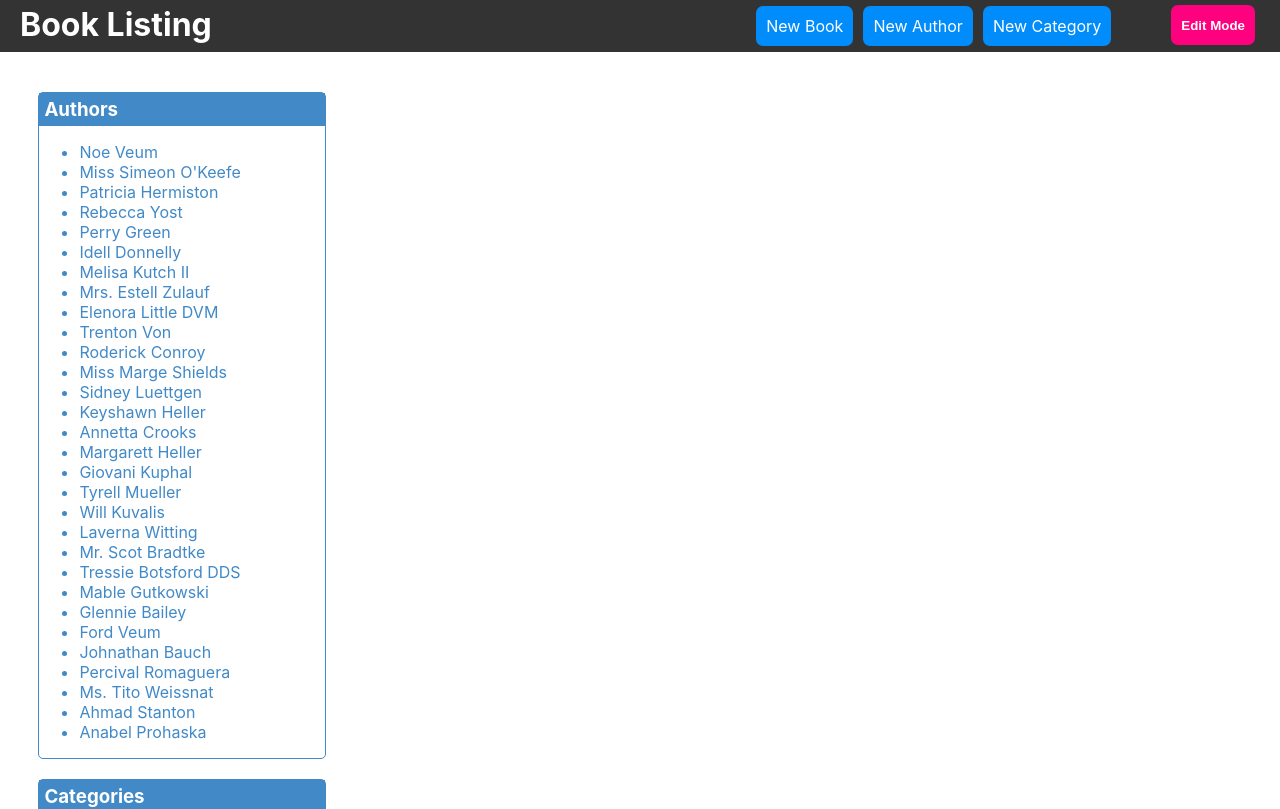
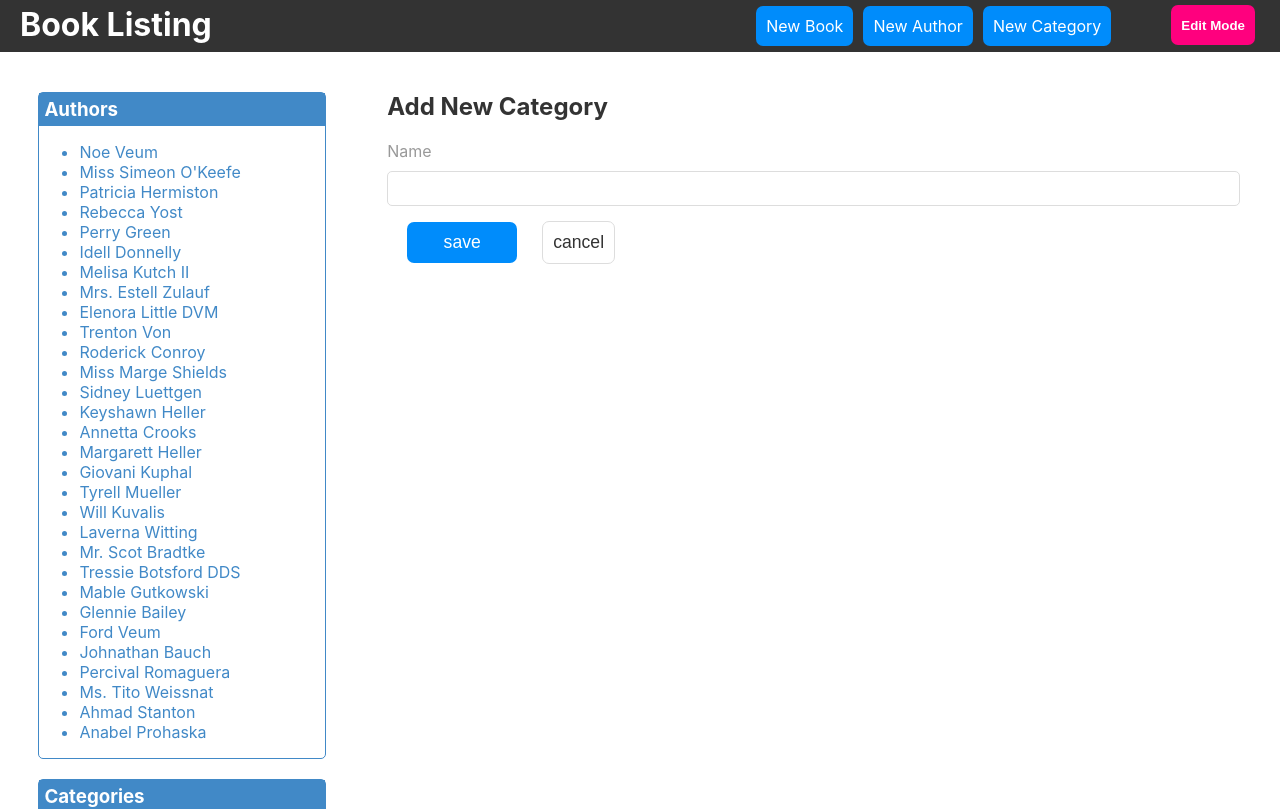
Before and after one commit to fatmaMGomaa/book-lisiting, a React (Create React App) app: page /category/1/edit in a window 1280 px wide. Shown: the top 809 px of the page. Built offline with nearby package versions, Linux system fonts and the light colour scheme.

Commit message:
add and edit category forms

```diff
--- a/package.json
+++ b/package.json
@@ -11,7 +11,8 @@
     "react-bootstrap": "^1.0.0-beta.15",
     "react-dom": "^16.12.0",
     "react-router-dom": "^5.1.2",
-    "react-scripts": "3.2.0"
+    "react-scripts": "3.2.0",
+    "uuid": "^3.3.3"
   },
   "scripts": {
     "start": "react-scripts start",
--- a/src/App.css
+++ b/src/App.css
@@ -8,6 +8,7 @@ a {
   flex-wrap: wrap;
   justify-content: space-around;
   color: #333333;
+  text-transform: capitalize;
 }
 
 .app-container .left {
@@ -64,9 +65,6 @@ a {
 }
 
 .user-search {
-  display: flex;
-  justify-content: space-between;
-  align-items: center;
   border-bottom: 2px solid #999999;
   padding-bottom: 10px;
 }
--- a/src/App.js
+++ b/src/App.js
@@ -10,6 +10,7 @@ import CategoryPage from "./components/CategoryPage/CategoryPage";
 import AuthorPage from "./components/AuthorPage/AuthorPage";
 import DataContextProvider from "./components/contexts/DataContext";
 import EditModeContextProvider from "./components/contexts/EditModeContext";
+import CategoryForm from "./components/Forms/CategoryForm/CategoryForm";
 
 function App() {
   return (
@@ -23,11 +24,17 @@ function App() {
           <div className="right">
             <Switch>
               <Route exact path="/" component={Index} />;
+              <Route exact path={"/category/new"} component={CategoryForm} />
               <Route exact path={"/book/:bookId"} component={BookPage} />
               <Route
                 exact
                 path={"/category/:categoryId"}
                 component={CategoryPage}
+              />
+              <Route
+                exact
+                path={"/category/:categoryId/edit"}
+                component={CategoryForm}
               />
               <Route exact path={"/author/:authorId"} component={AuthorPage} />
             </Switch>
--- a/src/components/CardsContainer/CardsContainer.js
+++ b/src/components/CardsContainer/CardsContainer.js
@@ -4,9 +4,13 @@ import Card from "../Card/Card";
 const CardsContainer = props => {
   return (
     <div className="cards__container">
-      {props.itemsArray.map(item => {
-        return <Card url={props.url} item={item} key={item.id} />;
-      })}
+      {props.itemsArray.length ? (
+        props.itemsArray.map(item => {
+          return <Card url={props.url} item={item} key={item.id} />;
+        })
+      ) : (
+        <h3>no books</h3>
+      )}
     </div>
   );
 };
--- a/src/components/CategoryPage/CategoryPage.js
+++ b/src/components/CategoryPage/CategoryPage.js
@@ -13,7 +13,7 @@ class CategoryPage extends React.Component {
     return (
       <React.Fragment>
         <NameHeader url="/category/" item={category} />
-        <CardsContainer itemsArray={categoryBooks} url="/book/" />;
+        <CardsContainer itemsArray={categoryBooks} url="/book/" />
       </React.Fragment>
     );
   }
--- a/src/components/EditButton/EditButton.js
+++ b/src/components/EditButton/EditButton.js
@@ -3,14 +3,27 @@ import { Link } from "react-router-dom";
 import { FontAwesomeIcon } from "@fortawesome/react-fontawesome";
 import { faPencilAlt } from "@fortawesome/free-solid-svg-icons";
 import { EditModeContext } from "../contexts/EditModeContext";
+import { saveToLocalStorage } from "../../util/localStorage";
 
-const EditButton = props => {
-  const { editMode } = React.useContext(EditModeContext);
-  return editMode ? (
-    <Link to={`${props.url + props.item.id}/edit`} className="edit-btn">
-      <FontAwesomeIcon icon={faPencilAlt} size="xs" color="white" />
-      Edit
-    </Link>
-  ) : null;
-};
+class EditButton extends React.Component {
+  static contextType = EditModeContext;
+  handleClick = item => {
+    saveToLocalStorage("item", item);
+    saveToLocalStorage("actionType", "edit");
+  };
+  render() {
+    const { editMode } = this.context;
+    return editMode ? (
+      <Link
+        to={`${this.props.url + this.props.item.id}/edit`}
+        className="edit-btn"
+        onClick={e => this.handleClick(this.props.item)}
+      >
+        <FontAwesomeIcon icon={faPencilAlt} size="xs" color="white" />
+        Edit
+      </Link>
+    ) : null;
+  }
+}
+
 export default EditButton;
--- /dev/null
+++ b/src/components/Forms/BaseForm/BaseForm.js
@@ -0,0 +1,30 @@
+import React from "react";
+
+class BaseForm extends React.Component {
+  handleCancelButton = e => {
+    e.preventDefault();
+    this.props.history.push(`/`);
+  };
+  render() {
+    return (
+      <form onSubmit={this.props.handleSubmit} className="form">
+        <h2>{this.props.title}</h2>
+        {this.props.children}
+        <div>
+          <button type="submit" className="submit-btn btn">
+            save
+          </button>
+          <button
+            type="button"
+            className="cancel-btn btn"
+            onClick={this.handleCancelButton}
+          >
+            cancel
+          </button>
+        </div>
+      </form>
+    );
+  }
+}
+
+export default BaseForm;
--- /dev/null
+++ b/src/components/Forms/CategoryForm/CategoryForm.js
@@ -0,0 +1,90 @@
+import React from "react";
+import { EditModeContext } from "../../contexts/EditModeContext";
+import { DataContext } from "../../contexts/DataContext";
+import { getLocalStorageItem } from "../../../util/localStorage";
+import BaseForm from "../BaseForm/BaseForm";
+import "../Form.css";
+const uuidv4 = require("uuid/v4");
+
+class CategoryForm extends React.Component {
+  static contextType = DataContext;
+  state = { newItemName: "" };
+  componentDidMount() {
+    this.handlGetItemsFromLocalstorage();
+  }
+
+  handlGetItemsFromLocalstorage = () => {
+    const actionType = getLocalStorageItem("actionType");
+    let item = getLocalStorageItem("item");
+    this.setState({
+      ...item,
+      actionType
+    });
+  };
+  handleInputChange = e => {
+    this.setState({
+      [e.target.name]: e.target.value
+    });
+  };
+  handleNewCategory = e => {
+    e.preventDefault();
+    let newItem = { id: uuidv4(), name: this.state.newItemName };
+    this.context.addNewItem(newItem, "category");
+    this.props.history.push(`/`);
+  };
+  handleEditCategory = e => {
+    e.preventDefault();
+    let editedItem = { id: this.state.id, name: this.state.name };
+    this.context.editItem(editedItem, "category");
+    localStorage.clear();
+    this.props.history.push("/");
+  };
+  render() {
+    return (
+      <EditModeContext.Consumer>
+        {editModeContext => {
+          const { editMode } = editModeContext;
+          if (editMode && this.state.actionType === "edit") {
+            return (
+              <BaseForm
+                handleSubmit={this.handleEditCategory}
+                title={`edit category: ${this.state.name}`}
+                history={this.props.history}
+              >
+                <label>
+                  name
+                  <input
+                    type="text"
+                    onChange={this.handleInputChange}
+                    name="name"
+                    value={this.state.name}
+                  />
+                </label>
+              </BaseForm>
+            );
+          } else {
+            return (
+              <BaseForm
+                handleSubmit={this.handleNewCategory}
+                title="add new category"
+                history={this.props.history}
+              >
+                <label>
+                  name
+                  <input
+                    type="text"
+                    onChange={this.handleInputChange}
+                    name="newItemName"
+                    value={this.state.newItemName}
+                  />
+                </label>
+              </BaseForm>
+            );
+          }
+        }}
+      </EditModeContext.Consumer>
+    );
+  }
+}
+
+export default CategoryForm;
--- /dev/null
+++ b/src/components/Forms/Form.css
@@ -0,0 +1,32 @@
+.form label,
+.form input,
+.form textarea {
+  width: 98%;
+  max-width: 98%;
+}
+.form label {
+  color: #999999;
+}
+.form input,
+.form textarea {
+  display: block;
+  outline: none;
+  border-radius: 5px;
+  margin: 10px 0;
+  padding: 5px;
+  border: solid 1px #dddddd;
+  min-height: 35px;
+}
+.form .submit-btn {
+  width: 110px;
+  margin: 0 20px;
+}
+.form .cancel-btn {
+  background-color: white;
+  border: solid 1px #dddddd;
+  color: #333333;
+}
+.form .submit-btn,
+.form .cancel-btn {
+  font-size: 110%;
+}
--- a/src/components/Index/Index.js
+++ b/src/components/Index/Index.js
@@ -14,6 +14,7 @@ class Index extends React.Component {
   };
   render() {
     let { books, sortByName, sortByYear } = this.context;
+    // I didn't make searching by author because the user can find them from the sidebar authors navegation
     let filteredBooks = books.filter(
       book =>
         book["title"]
@@ -21,10 +22,9 @@ class Index extends React.Component {
           .includes(this.state.searchText.toLowerCase()) ||
         book["isbn"].includes(this.state.searchText)
     );
-
     return (
       <React.Fragment>
-        <div class="user-search">
+        <div className="user-search top">
           <label>
             search:{" "}
             <input
--- a/src/components/contexts/DataContext.js
+++ b/src/components/contexts/DataContext.js
@@ -24,13 +24,70 @@ class DataContextProvider extends React.Component {
     });
   };
 
+  addNewItem = (item, type) => {
+    if (type === "book") {
+      this.setState({
+        books: [...this.state.books, item]
+      });
+    } else if (type === "category") {
+      this.setState({
+        categories: [...this.state.categories, item]
+      });
+      console.log(this.state.categories);
+    } else if (type === "author") {
+      this.setState({
+        authors: [...this.state.authors, item]
+      });
+    }
+  };
+
+  editItem = (item, type) => {
+    let newItemsArray;
+    if (type === "book") {
+      const indexOfItem = this.state.books.findIndex(
+        book => book.id === item.id
+      );
+      if (indexOfItem) {
+        newItemsArray = this.state.books;
+        newItemsArray[indexOfItem] = item;
+        this.setState({
+          books: newItemsArray
+        });
+      }
+    } else if (type === "category") {
+      const indexOfItem = this.state.categories.findIndex(
+        category => category.id === item.id
+      );
+      if (indexOfItem !== -1) {
+        newItemsArray = this.state.categories;
+        newItemsArray[indexOfItem] = item;
+        this.setState({
+          categories: newItemsArray
+        });
+      }
+    } else if (type === "author") {
+      const indexOfItem = this.state.authors.findIndex(
+        author => author.id === item.id
+      );
+      if (indexOfItem) {
+        newItemsArray = this.state.authors;
+        newItemsArray[indexOfItem] = item;
+        this.setState({
+          authors: newItemsArray
+        });
+      }
+    }
+  };
+
   render() {
     return (
       <DataContext.Provider
         value={{
           ...this.state,
           sortByName: this.sortByName,
-          sortByYear: this.sortByYear
+          sortByYear: this.sortByYear,
+          addNewItem: this.addNewItem,
+          editItem: this.editItem
         }}
       >
         {this.props.children}
```
Also changed, not shown: src/components/Nav/Nav.js (+29 -8 lines).
